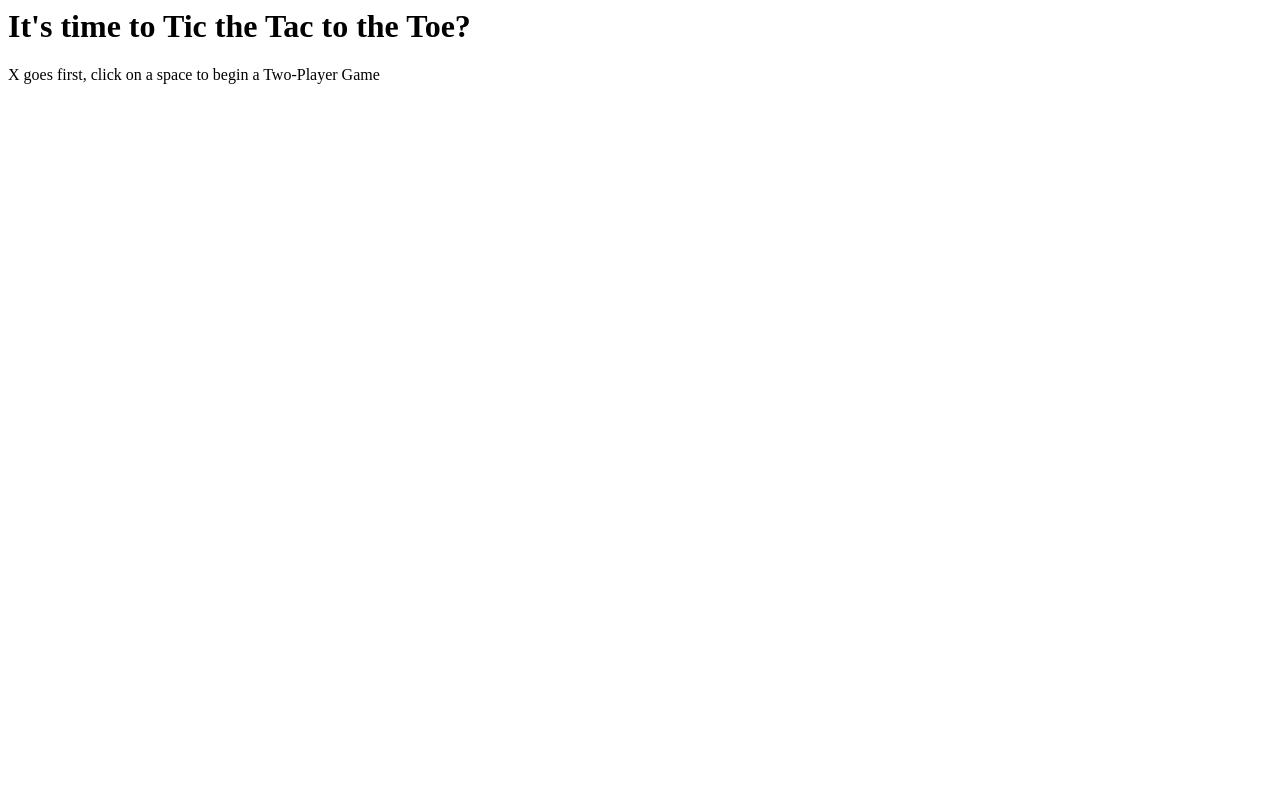
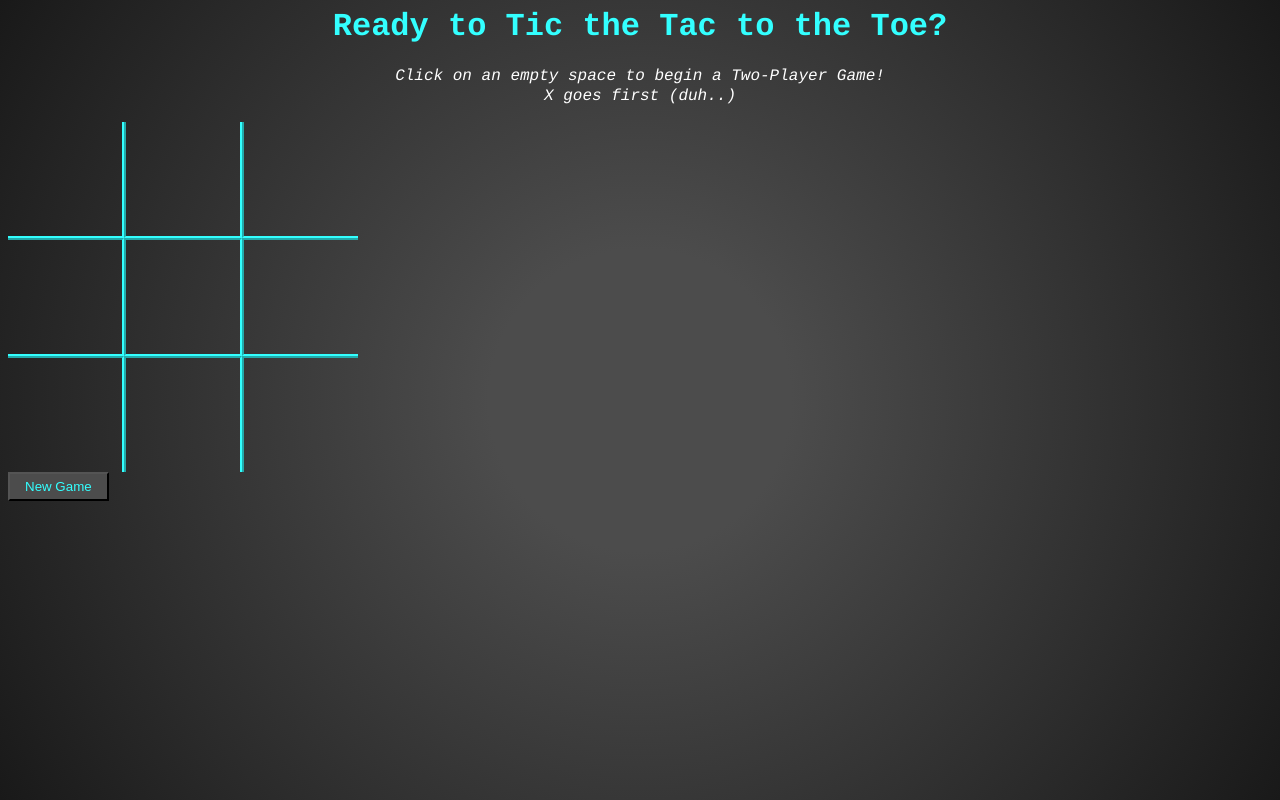
Before and after one commit to mohammadsalim/Project_1, a plain HTML site: page TTT/TTT.html in a window 1280 px wide. Drawn offline with nearby package versions, Linux system fonts and the light colour scheme; files that its build step writes are made by us from their sources; files whose address does not match are found by name.

Commit message:
Styled the board, text, and button to a basic preference. Also made variables for players in JS

```diff
--- a/TTT/TTT.html
+++ b/TTT/TTT.html
@@ -2,14 +2,15 @@
   <head>
     <title>Tic-Tac-Toe!</title>
     <script src="https://ajax.googleapis.com/ajax/libs/jquery/2.1.4/jquery.min.js"></script>
-    <script src="/scripts/TTT.js"></script>
-    <link rel="stylesheet" href="/stylesheets/TTT.css">
+    <script src="/Users/GreatCommander/src/Project_1/TTT/scripts/TTT.js"></script>
+    <link rel="stylesheet" href="/Users/GreatCommander/src/Project_1/TTT//stylesheets/TTT.css">
   </head>
   <body>
-    <h1> It's time to Tic the Tac to the Toe? </h2>
-      <p> X goes first, click on a space to begin a Two-Player Game </p>
+    <h1> Ready to Tic the Tac to the Toe? </h2>
+      <p> Click on an empty space to begin a Two-Player Game!
+          <br> X goes first (duh..) </p>
 
-    <div id="outerBoard">
+    <div id="outerBoard" class="boardCenter">
       <table id="board">
         <tr class="rowA">
           <td id="a1"></td>
@@ -26,9 +27,10 @@
           <td id="c2"></td>
           <td id="c3"></td>
         </tr>
-
-
-
-
+      </table>
+    </div>
+    <div class="buttonPosition">
+        <button id="gameRestart">New Game</button>
+    </div>
   </body>
 </html>
--- a/TTT/scripts/TTT.js
+++ b/TTT/scripts/TTT.js
@@ -0,0 +1,7 @@
+//Player Variables//
+var playerX = 'x';
+var playerO = 'o';
+var playerTurn = 0;
+
+//Game Variables//
+var checkValue
--- a/TTT/stylesheets/TTT.css
+++ b/TTT/stylesheets/TTT.css
@@ -0,0 +1,50 @@
+html {
+  background: radial-gradient(circle, #4c4c4c 20%, #191919);
+}
+h1 {
+  text-align: center;
+  font-family: courier;
+  color: #33FFFF;
+  border: 0;
+}
+p {
+  text-align: center;
+  font-family: courier;
+  font-style: italic;
+  color: white;
+  line-height: 15pt;
+}
+.button {
+  margin-left: auto;
+  margin-right: auto;
+  text-align: center;
+}
+#gameRestart {
+  color: #33FFFF;
+  background-color: #4c4c4c;
+  padding: 5px 15px 5px 15px;
+  font-size: 10pt;
+}
+#outerBoard {
+  height: 350px;
+  width: 350px;
+  background-color: transparent;
+  overflow: hidden;
+}
+#board {
+  height: 354px;
+  width: 354px;
+  background-color: transparent;
+  border-spacing: 0;
+  margin-left: -2px;
+  margin-top: -2px;
+}
+td {
+  height: 116px;
+  width: 116px;
+  text-align: center;
+  font-family: courier;
+  font-size: 40pt;
+  border-collapse: collapse;
+  border: 2px inset #33FFFF;
+}
```
